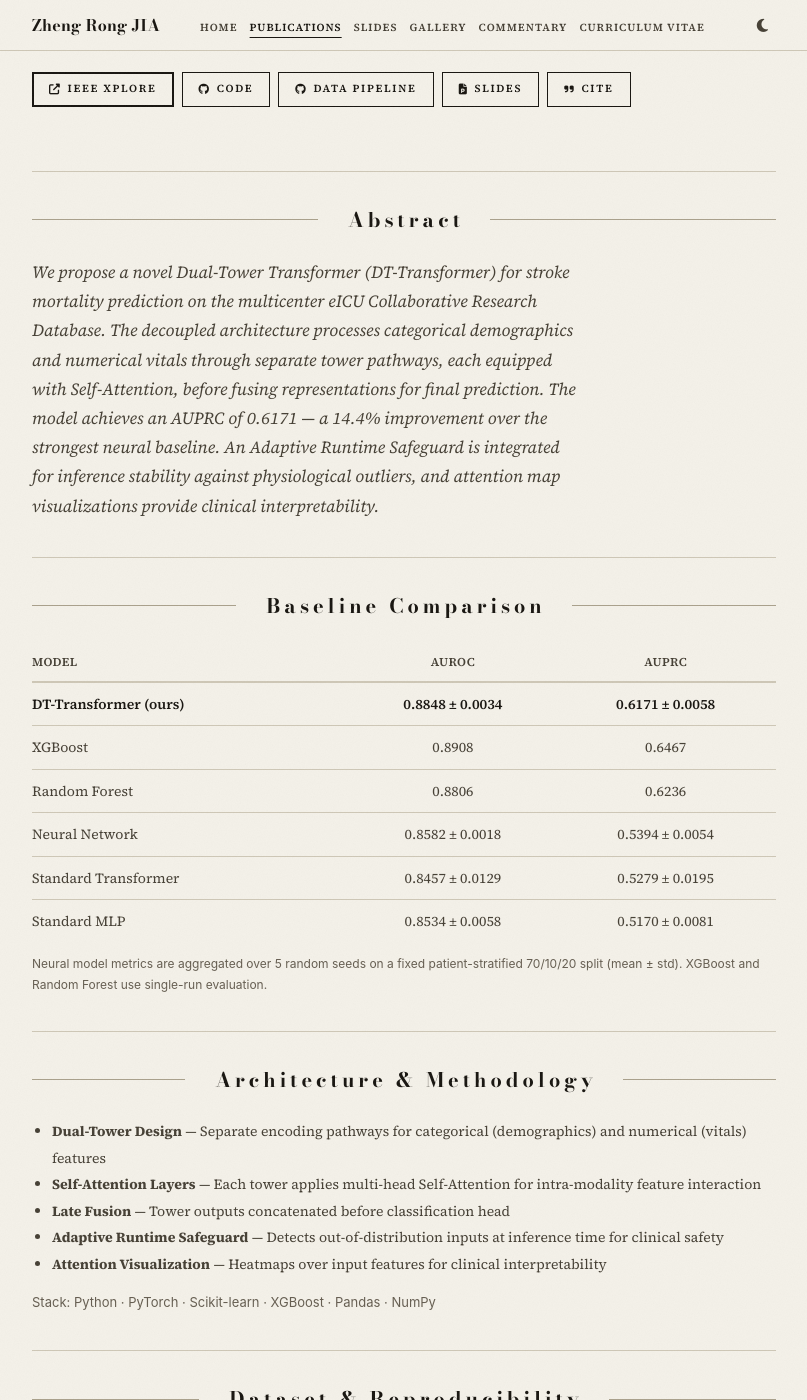
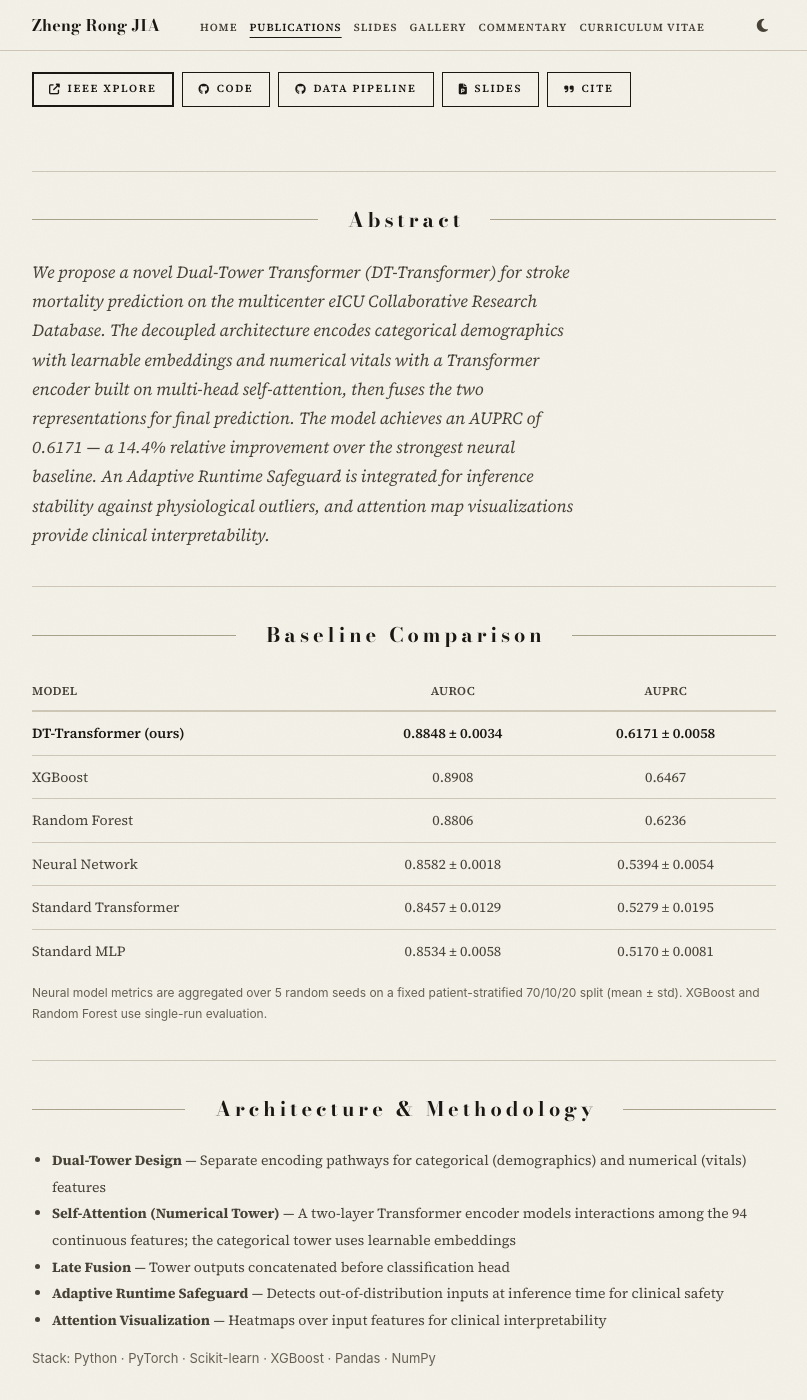
Before and after one commit to ZR-JIA/zr-jia.github.io, a Jekyll site: the page built from _publications/dt-transformer-eicu-stroke.md, in a window 1280 px wide and 1400 px high, scrolled down 246 px. Shown: the whole window, without its empty margins (236-1043 px from the left). Built offline with Jekyll 4.4.1, drawn with Linux system fonts in a browser that asks for light colours.

Commit message:
content: describe the two towers as the paper does
The CCAI page said both towers use self-attention. In the paper (Sec.
III-B) the categorical tower is learnable embeddings only; the numerical
tower is a two-layer Transformer encoder with multi-head self-attention
over the 94 continuous features, and the two outputs are concatenated.

- Abstract: state which tower uses which encoder
- Abstract: "14.4% improvement" becomes "14.4% relative improvement", as
  on the CV page and in the paper (0.5394 to 0.6171 AUPRC)
- Architecture list: replace "Each tower applies multi-head
  Self-Attention" with the numerical tower's encoder

```diff
--- a/_publications/dt-transformer-eicu-stroke.md
+++ b/_publications/dt-transformer-eicu-stroke.md
@@ -53,7 +53,7 @@ citation_ris: |
 <section class="content-section">
   <p class="section-label">Abstract</p>
   <div class="abstract-block">
-    <p>We propose a novel Dual-Tower Transformer (DT-Transformer) for stroke mortality prediction on the multicenter eICU Collaborative Research Database. The decoupled architecture processes categorical demographics and numerical vitals through separate tower pathways, each equipped with Self-Attention, before fusing representations for final prediction. The model achieves an AUPRC of 0.6171 &mdash; a 14.4% improvement over the strongest neural baseline. An Adaptive Runtime Safeguard is integrated for inference stability against physiological outliers, and attention map visualizations provide clinical interpretability.</p>
+    <p>We propose a novel Dual-Tower Transformer (DT-Transformer) for stroke mortality prediction on the multicenter eICU Collaborative Research Database. The decoupled architecture encodes categorical demographics with learnable embeddings and numerical vitals with a Transformer encoder built on multi-head self-attention, then fuses the two representations for final prediction. The model achieves an AUPRC of 0.6171 &mdash; a 14.4% relative improvement over the strongest neural baseline. An Adaptive Runtime Safeguard is integrated for inference stability against physiological outliers, and attention map visualizations provide clinical interpretability.</p>
   </div>
 </section>
 
@@ -107,7 +107,7 @@ citation_ris: |
   <p class="section-label">Architecture &amp; Methodology</p>
   <ul style="font-size:14px;color:var(--color-text-secondary);padding-left:20px;line-height:1.9;">
     <li><strong>Dual-Tower Design</strong> &mdash; Separate encoding pathways for categorical (demographics) and numerical (vitals) features</li>
-    <li><strong>Self-Attention Layers</strong> &mdash; Each tower applies multi-head Self-Attention for intra-modality feature interaction</li>
+    <li><strong>Self-Attention (Numerical Tower)</strong> &mdash; A two-layer Transformer encoder models interactions among the 94 continuous features; the categorical tower uses learnable embeddings</li>
     <li><strong>Late Fusion</strong> &mdash; Tower outputs concatenated before classification head</li>
     <li><strong>Adaptive Runtime Safeguard</strong> &mdash; Detects out-of-distribution inputs at inference time for clinical safety</li>
     <li><strong>Attention Visualization</strong> &mdash; Heatmaps over input features for clinical interpretability</li>
```
